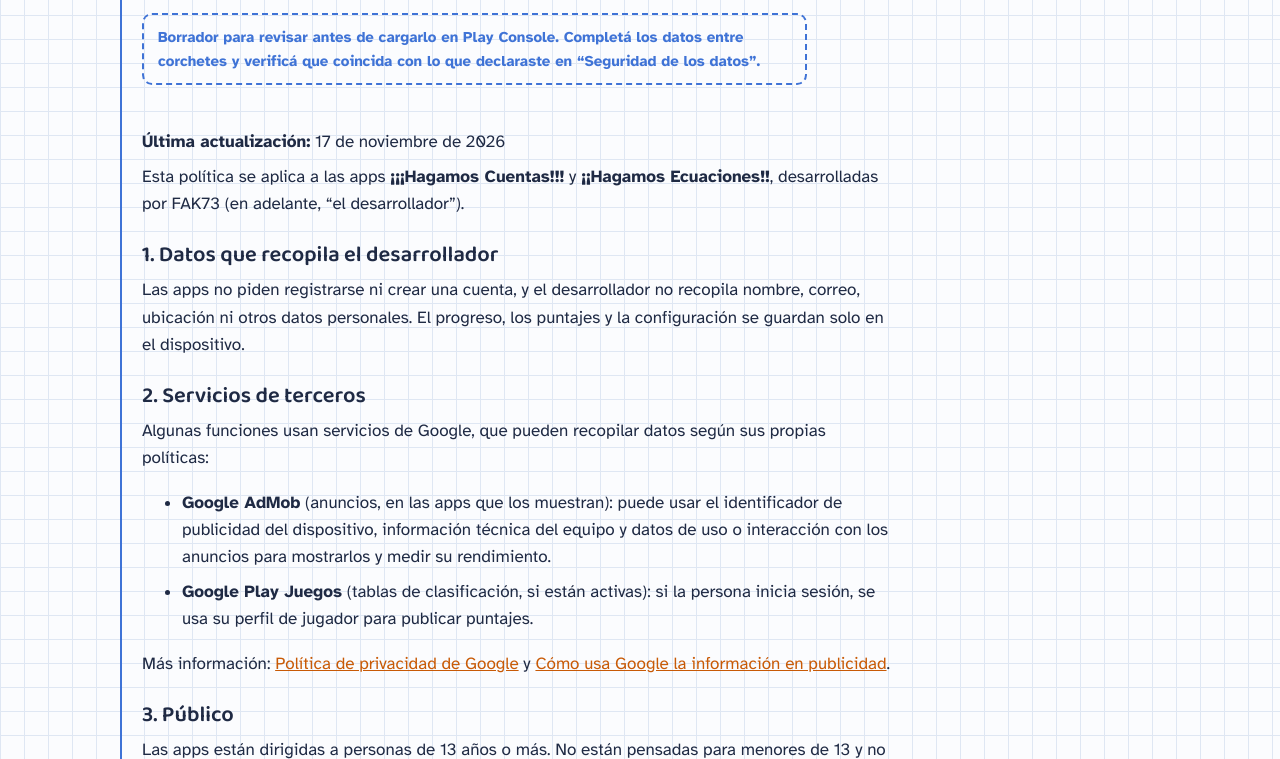
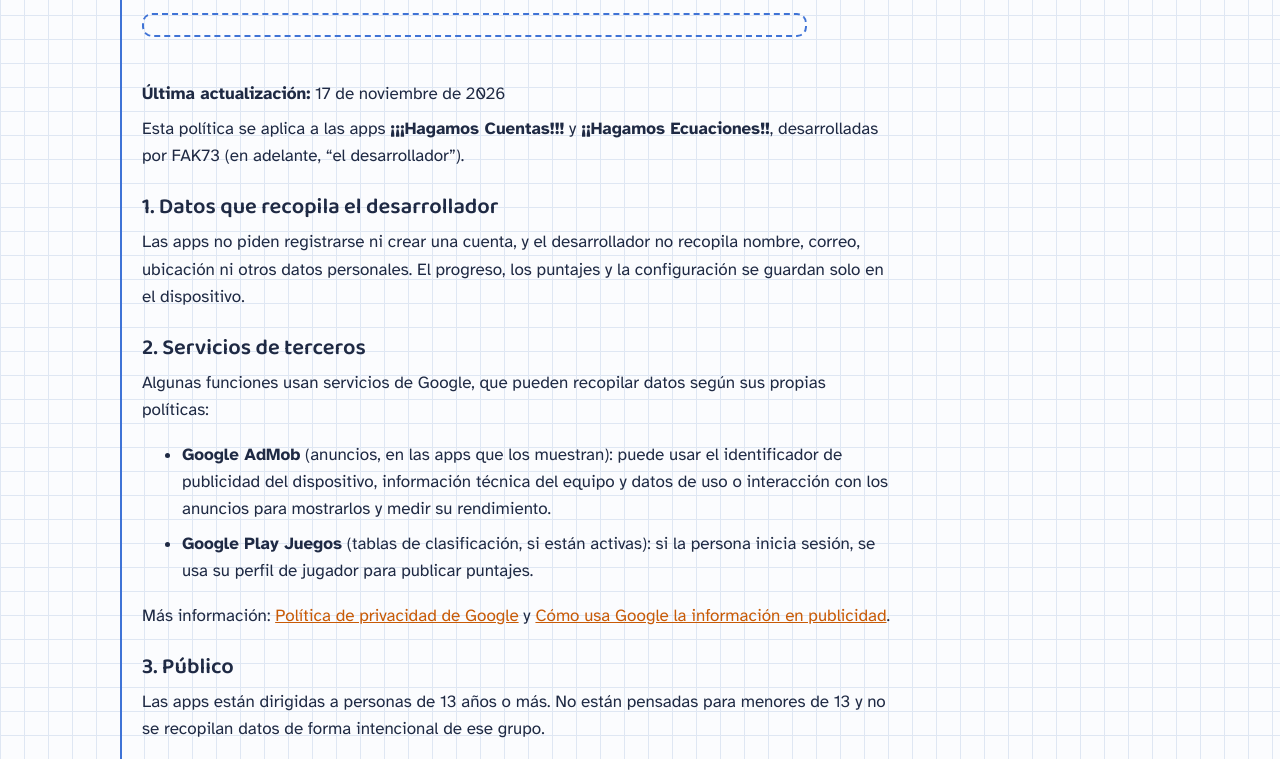
Before and after one commit to FAK73desarrollador/matematica-y-juegos, a plain HTML site: page privacidad.html in a window 1280 px wide. Shown: the part 153-912 px from the top of the page. Drawn offline with Linux system fonts and the light colour scheme.

Commit message:
Update privacy policy draft content
Removed draft text from privacy policy section.

```diff
--- a/privacidad.html
+++ b/privacidad.html
@@ -152,7 +152,7 @@ footer{margin-top:44px; padding-top:16px; border-top:1px solid var(--line); colo
 
 <section id="privacidad" class="page">
   <h2>Política de privacidad</h2>
-  <p class="draft">Borrador para revisar antes de cargarlo en Play Console. Completá los datos entre corchetes y verificá que coincida con lo que declaraste en “Seguridad de los datos”.</p>
+  <p class="draft".</p>
   <div class="prose">
     <p><strong>Última actualización:</strong> 17 de noviembre de 2026</p>
     <p>Esta política se aplica a las apps <strong>¡¡¡Hagamos Cuentas!!!</strong> y <strong>¡¡Hagamos Ecuaciones!!</strong>, desarrolladas por FAK73 (en adelante, “el desarrollador”).</p>
```
